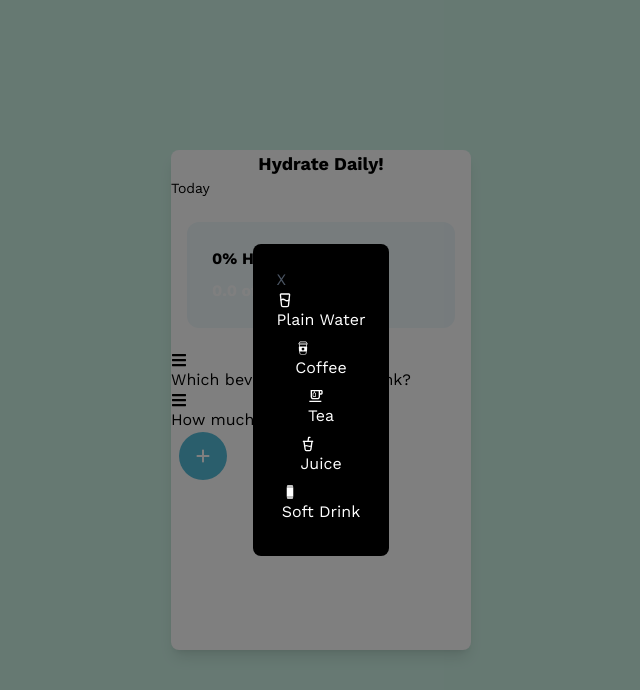
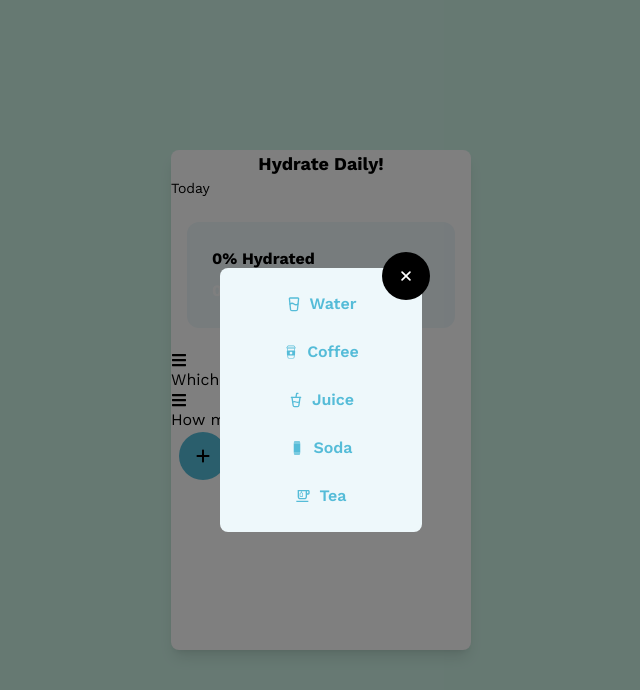
Before and after one commit to seanverano/reboost, a React (Vite) app: page / in a window 1280 px wide. Both pictures are taken after a click on the element "Which beverage did you drink?". Shown: the top 690 px of the page, without its empty margins (319-959 px from the left). Built offline with nearby package versions, Linux system fonts and the light colour scheme.

Commit message:
Add initial styling for modal

```diff
--- a/src/components/Modal.jsx
+++ b/src/components/Modal.jsx
@@ -1,13 +1,16 @@
-import { GiCoffeeCup } from "react-icons/gi";
+import { IoClose } from "react-icons/io5";
 
 const Modal = ({ show, onClose, children }) => {
   if (!show) return null;
 
   return (
     <div className="fixed inset-0 bg-black bg-opacity-50 flex justify-center items-center">
-      <div className="bg-[#000000] rounded-lg p-6">
-        <button className="text-right text-gray-600" onClick={onClose}>
-          X
+      <div className="bg-transparent rounded-lg p-6 w-[250px] relative">
+        <button
+          className="absolute top-2 right-4 w-12 h-12 bg-[#000000] rounded-full flex justify-center items-center"
+          onClick={onClose}
+        >
+          <IoClose className="text-[#ffffff] text-lg" />
         </button>
         {children}
       </div>
--- a/src/components/drink_features/DrinkType.jsx
+++ b/src/components/drink_features/DrinkType.jsx
@@ -25,21 +25,21 @@ const DrinkType = () => {
       </h1>
 
       <Modal show={showModal} onClose={closeModal}>
-        <div className="flex flex-col justify-center items-center">
-          <div className="mb-2 text-[#ffffff]">
-            <LuGlassWater /> Plain Water
+        <div className="flex flex-col justify-center py-4 items-center font-poppins font-semibold bg-[#EEF8FB] rounded-lg">
+          <div className="text-base flex flex-row items-center justify-center mb-2 px-6 py-2 rounded-lg w-[125px] text-[#55BCD8] hover:bg-[#CFECF4]">
+            <LuGlassWater className="mr-2" /> Water
           </div>
-          <div className="mb-2 text-[#ffffff]">
-            <CiCoffeeCup /> Coffee
+          <div className="text-base flex flex-row items-center justify-center mb-2 px-6 py-2 rounded-lg w-[125px] text-[#55BCD8] hover:bg-[#CFECF4]">
+            <CiCoffeeCup className="mr-2" /> Coffee
           </div>
-          <div className="mb-2 text-[#ffffff]">
-            <MdOutlineEmojiFoodBeverage /> Tea
+          <div className="text-base flex flex-row items-center justify-center mb-2 px-6 py-2 rounded-lg w-[125px] text-[#55BCD8] hover:bg-[#CFECF4]">
+            <LuCupSoda className="mr-2" /> Juice
           </div>
-          <div className="mb-2 text-[#ffffff]">
-            <LuCupSoda /> Juice
+          <div className="text-base flex flex-row items-center justify-center mb-2 px-6 py-2 rounded-lg w-[125px] text-[#55BCD8] hover:bg-[#CFECF4]">
+            <GiSodaCan className="mr-2" /> Soda
           </div>
-          <div className="mb-2 text-[#ffffff]">
-            <GiSodaCan /> Soft Drink
+          <div className="text-base flex flex-row items-center justify-center px-6 py-2 rounded-lg w-[125px] text-[#55BCD8] hover:bg-[#CFECF4]">
+            <MdOutlineEmojiFoodBeverage className="mr-2" /> Tea
           </div>
         </div>
       </Modal>
--- a/src/components/drink_features/DrinkVolume.jsx
+++ b/src/components/drink_features/DrinkVolume.jsx
@@ -21,25 +21,25 @@ const DrinkVolume = () => {
       </h1>
 
       <Modal show={showModal} onClose={closeModal}>
-        <div className="flex flex-col justify-center items-center">
-          <div className="mb-2 text-[#ffffff]">
-            <IoWaterOutline />
+        <div className="flex flex-col justify-center py-4 items-center font-poppins font-semibold bg-[#EEF8FB] rounded-lg">
+          <div className="text-base flex flex-row items-center justify-center mb-2 px-6 py-2 rounded-lg w-[125px] text-[#55BCD8] hover:bg-[#CFECF4]">
+            <IoWaterOutline className="mr-2" />
             200 ml
           </div>
-          <div className="mb-2 text-[#ffffff]">
-            <IoWaterOutline />
+          <div className="text-base flex flex-row items-center justify-center mb-2 px-6 py-2 rounded-lg w-[125px] text-[#55BCD8] hover:bg-[#CFECF4]">
+            <IoWaterOutline className="mr-2" />
             300 ml
           </div>
-          <div className="mb-2 text-[#ffffff]">
-            <IoWaterOutline />
+          <div className="text-base flex flex-row items-center justify-center mb-2 px-6 py-2 rounded-lg w-[125px] text-[#55BCD8] hover:bg-[#CFECF4]">
+            <IoWaterOutline className="mr-2" />
             400 ml
           </div>
-          <div className="mb-2 text-[#ffffff]">
-            <IoWaterOutline />
+          <div className="text-base flex flex-row items-center justify-center mb-2 px-6 py-2 rounded-lg w-[125px] text-[#55BCD8] hover:bg-[#CFECF4]">
+            <IoWaterOutline className="mr-2" />
             500 ml
           </div>
-          <div className="mb-2 text-[#ffffff]">
-            <IoWaterOutline />
+          <div className="text-base flex flex-row items-center justify-center px-6 py-2 rounded-lg w-[125px] text-[#55BCD8] hover:bg-[#CFECF4]">
+            <IoWaterOutline className="mr-2" />
             1000 ml
           </div>
         </div>
--- a/src/pages/DrinkPage.jsx
+++ b/src/pages/DrinkPage.jsx
@@ -29,7 +29,7 @@ const DrinkPage = () => {
               }
             }}
           >
-            <FaPlus className="text-[#ffffff]" />
+            <FaPlus className="text-[#000000]" />
           </button>
         </div>
       </div>
```
